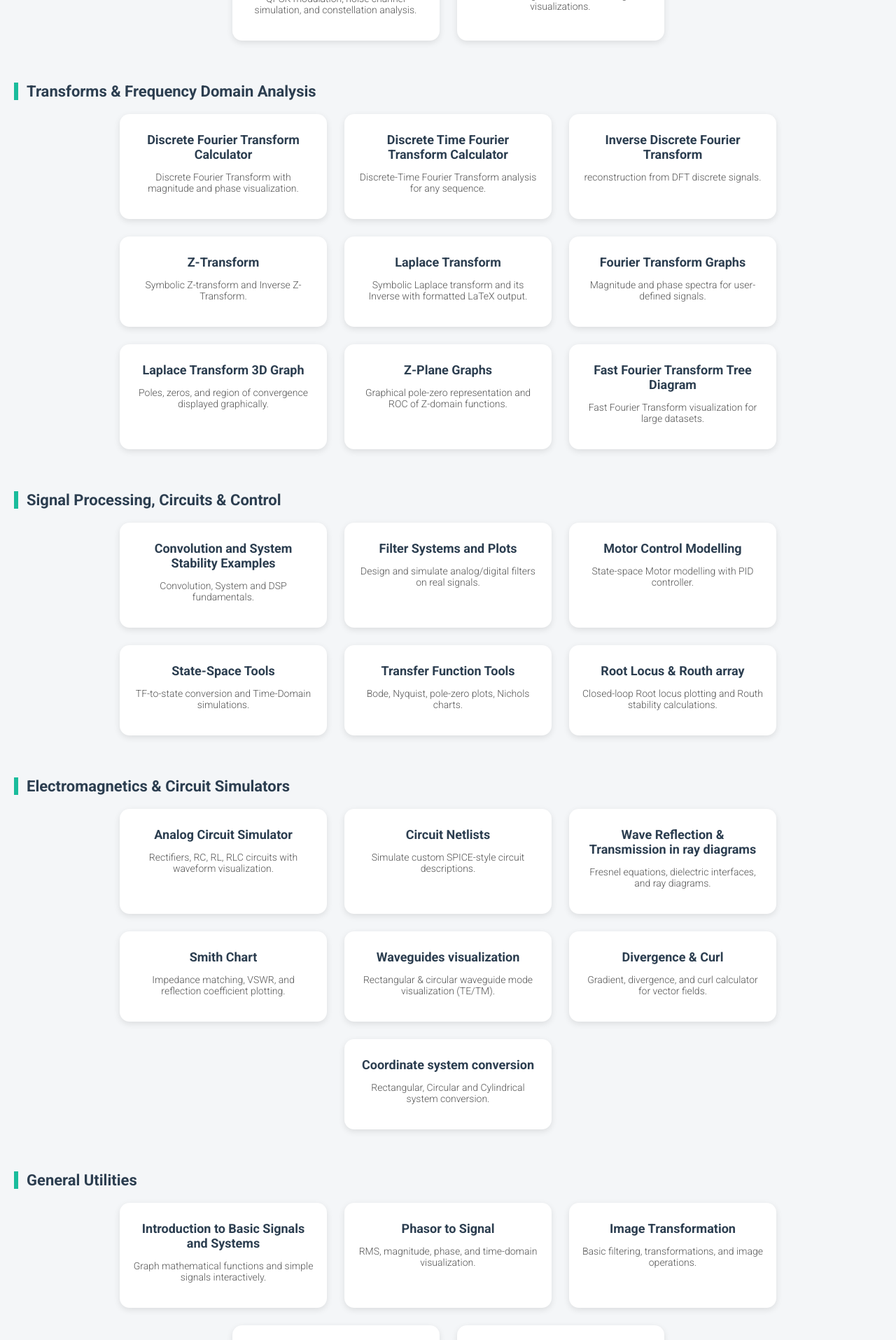
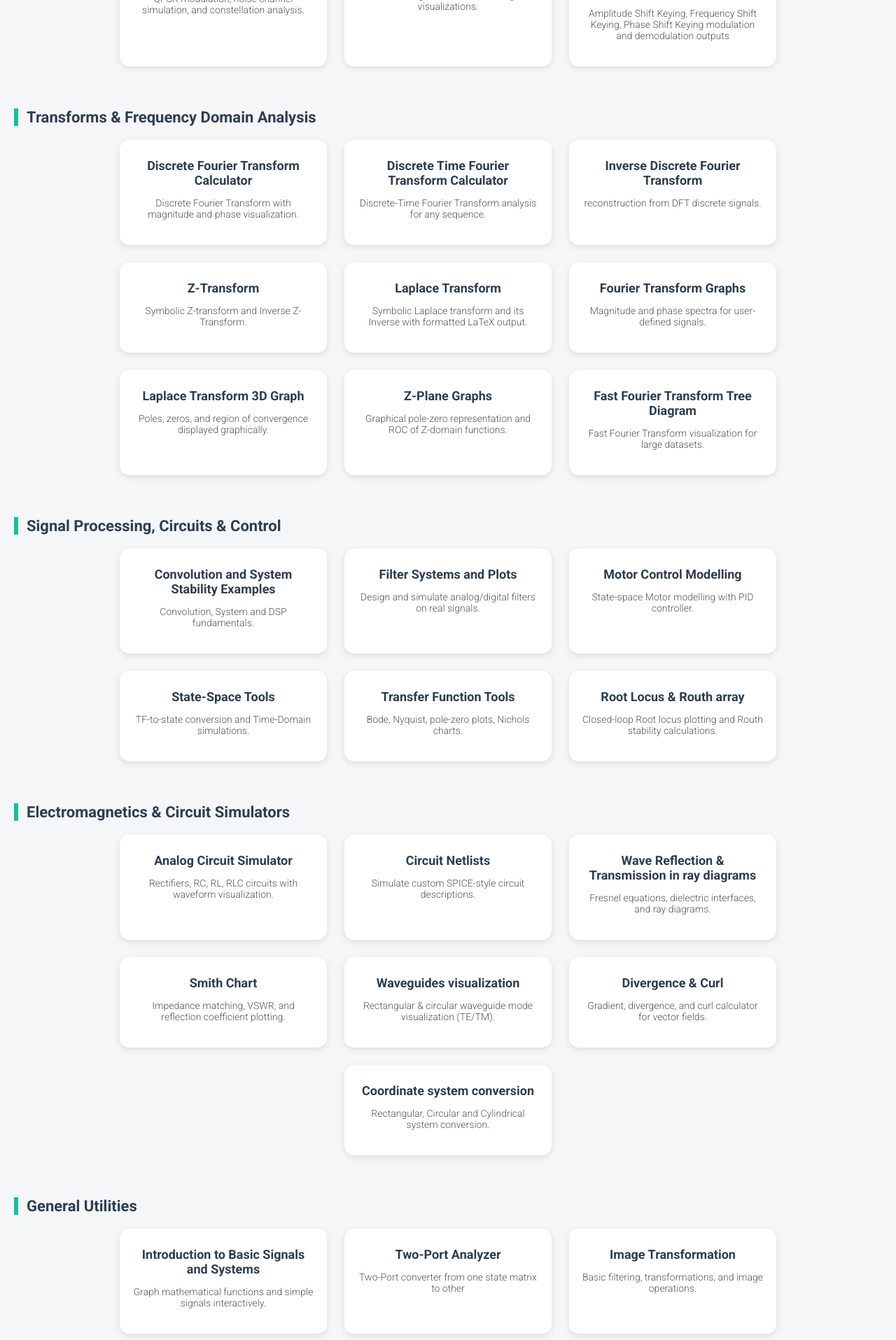
Before and after one commit to Jay1chand/btp.github.io, a Flask app: page / in a window 1280 px wide. Shown: the part 725-2640 px from the top of the page at 70% size. Run offline with Flask 3, Linux system fonts and the light colour scheme.

Commit message:
Update homepage.html

```diff
--- a/templates/homepage.html
+++ b/templates/homepage.html
@@ -284,6 +284,10 @@
           <p>Error detection, correction, parity, Hamming codes, and decoding visualizations.</p>
         </a>
 
+        <a href="ask" class="card">
+          <h3>Amplitude Shift Keying, Frequency Shift Keying, Phase Shift Keying</h3>
+          <p>Amplitude Shift Keying, Frequency Shift Keying, Phase Shift Keying modulation and demodulation outputs</p>
+        </a>
       </div>
     </div>
 
@@ -431,8 +435,8 @@
         </a>
 
         <a href="index1" class="card">
-          <h3>Phasor to Signal</h3>
-          <p>RMS, magnitude, phase, and time-domain visualization.</p>
+          <h3>Two-Port Analyzer</h3>
+          <p>Two-Port converter from one state matrix to other</p>
         </a>
 
         <a href="image_processing" class="card">
@@ -441,7 +445,7 @@
         </a>
 
         <a href="8085" class="card">
-          <h3>Basic 8085 Simulator</h3>
+          <h3> 8085 Simulator</h3>
           <p>Basic 8085 microprocessor execution (instruction-level).</p>
         </a>
 
```
